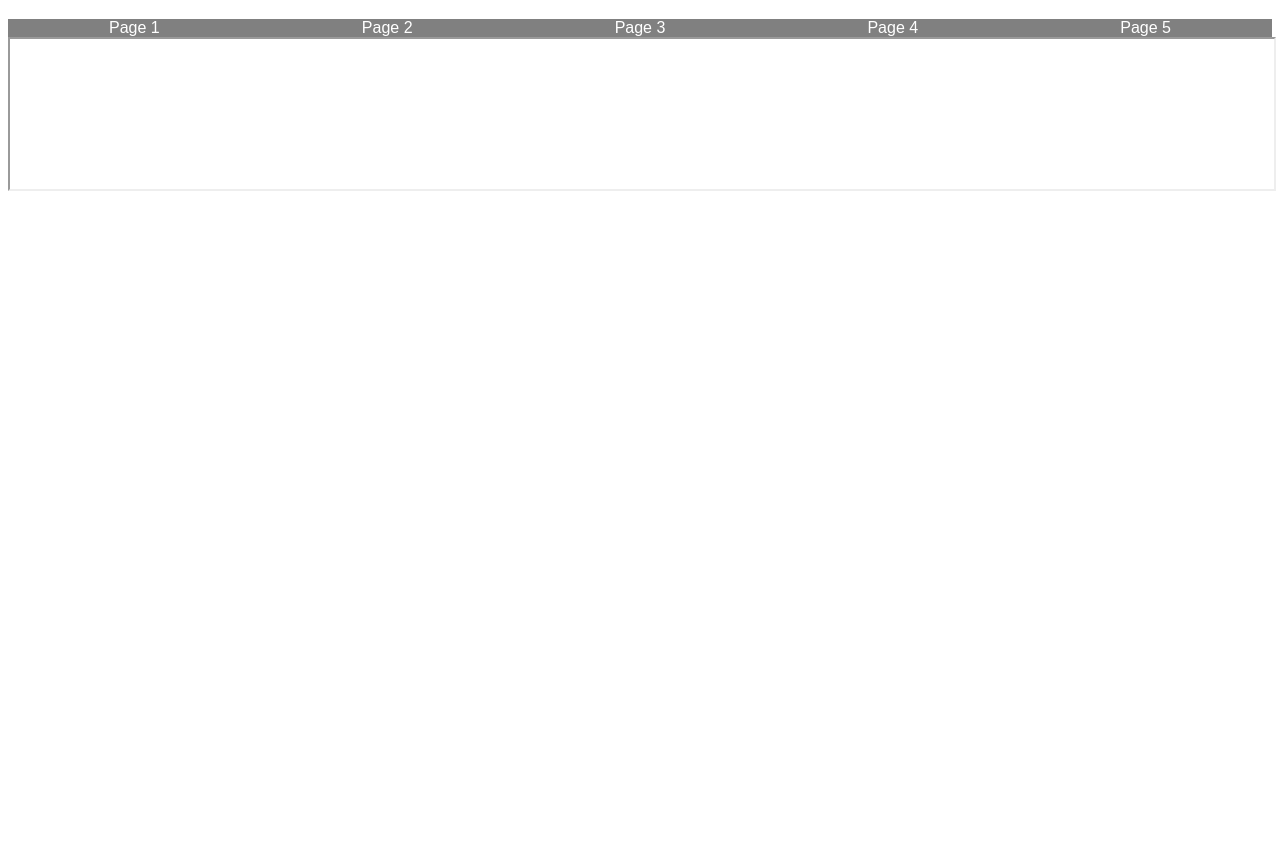
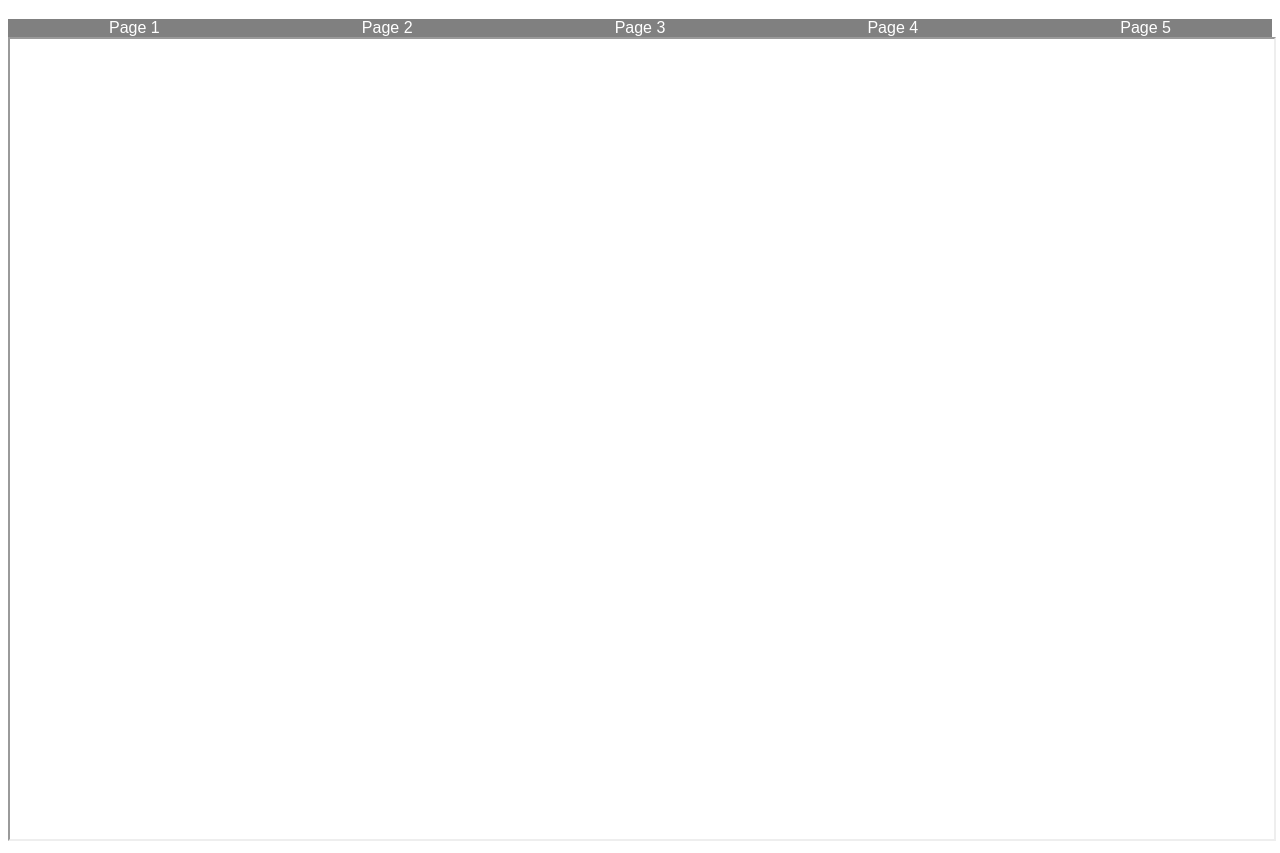
Before and after one commit to Ferdi888-dot/Squelette-de-site, a plain HTML site: page index.html in a window 1280 px wide. Shown: the part 61-914 px from the top of the page. Before the commit the page ends 800 px from the top, so only its background shows below. Drawn offline with Linux system fonts and the light colour scheme.

Commit message:
Update index.html

```diff
--- a/index.html
+++ b/index.html
@@ -20,7 +20,7 @@
 			<a href="Annexes/page5.html" target="iframe">Page 5</a>
 		</nav>
 
-		<iframe name="iframe" width=100%>
+		<iframe name="iframe" width=100% height="800px">
 			<img src="Icône.jpg">Icône</img>
 		</iframe> <!On déclare l'iframe avec une largeur en % pour le responsive>
 
```
